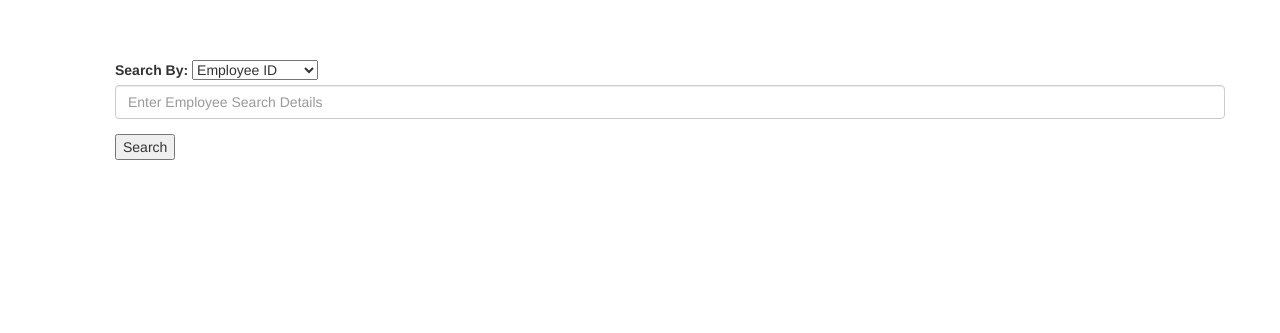
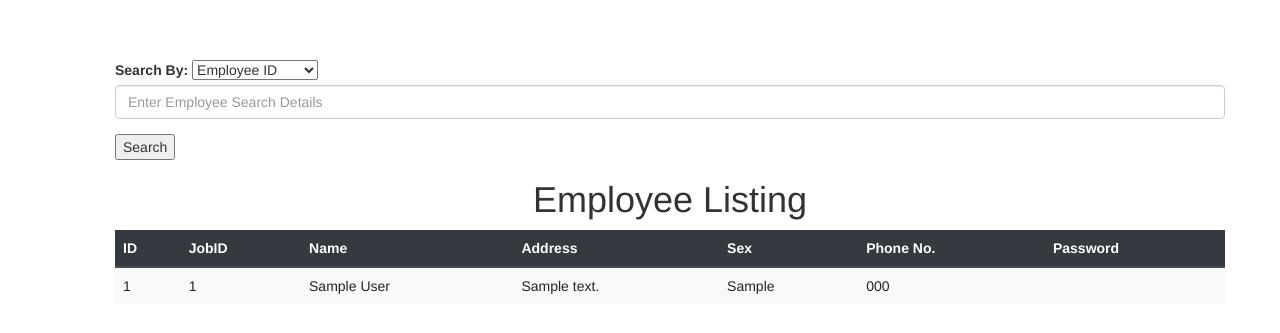
Before and after one commit to rmlsuperville/COMP3613GroupProject, a Flask app: page /executive in a window 1280 px wide. Shown: the part 62-395 px from the top of the page. Run offline with Flask 2, Linux system fonts and the light colour scheme; tables that the repository leaves empty or names only in its code hold one stand-in row (values such as "Sample post"); data that the repository does not hold is empty; some libraries are stand-ins or nearby versions.

Commit message:
committed changes

```diff
--- a/deploy.py
+++ b/deploy.py
@@ -70,7 +70,13 @@ def employee_search():
 
 @app.route('/executive')
 def executive():
-	return render_template('executive.html')
+	cur = mysql.connection.cursor()
+	resultValue = cur.execute("SELECT * FROM EmployeeInfo")
+	if resultValue > 0:
+		empRecords = cur.fetchall()
+		return render_template('executive.html', empRecords=empRecords)
+	else:
+		return render_template('executive.html')
 
 
 
--- a/templates/executive.html
+++ b/templates/executive.html
@@ -17,6 +17,29 @@
         </div>
         <input type="submit" value="Search">
     </form>
+
+    {% if empRecords is defined %}
+        <h1 class="display-5" style="text-align:center;" >Employee Listing</h1>
+        <table class="table table-striped table-hover">
+            <thead class="thead-dark">
+                <th>ID</th> <th>JobID</th> <th>Name</th> <th>Address</th> <th>Sex</th>  <th>Phone No.</th><th>Password</th>
+            </thead>
+
+            <tbody>
+                {% for emp in empRecords%}
+                <tr>
+                    <td>{{emp[0]}}</td>
+                    <td>{{emp[1]}}</td>
+                    <td>{{emp[2]}}</td>
+                    <td>{{emp[3]}}</td>
+                    <td>{{emp[4]}}</td>
+                    <td>{{emp[5]}}</td>
+                    <td>{{emp[6]}}</td>
+                </tr>
+                {% endfor %}
+            </tbody>
+        </table>
+    {% endif %}
 
     {% if emp_msg is defined %}
         <h4 style="color: red;">{{emp_msg}}</h4>
--- a/templates/index.html
+++ b/templates/index.html
@@ -19,7 +19,7 @@
 			  <h1 class="display-3" style="text-align:center;" >Employee Attendance Management System</h1>
 			</div>
 			<br><br>
-	    	<p><a class="btn btn-lg btn-primary" href="/employees" role="button">View Database Information</a></p>
+	    	<!--<p><a class="btn btn-lg btn-primary" href="/employees" role="button">View Database Information</a></p>--->
     		<p><a class="btn btn-lg btn-primary" href="/login" role="button" style="margin-top: 25px;">Log On To the Admin User Interface</a><p>
     		<p><a class="btn btn-lg btn-primary" href="/manual_log" role="button" style="margin-top: 25px;">Manual Employee Clock-In or Clock-Out</a></p>
 	    {% endif %}
```
